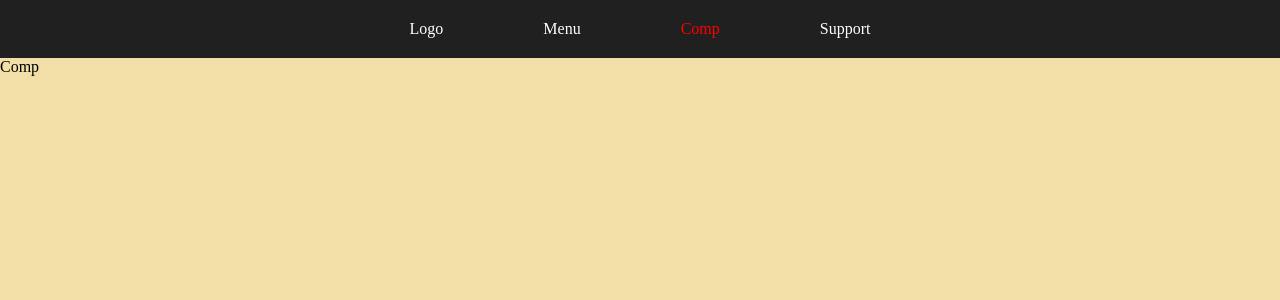
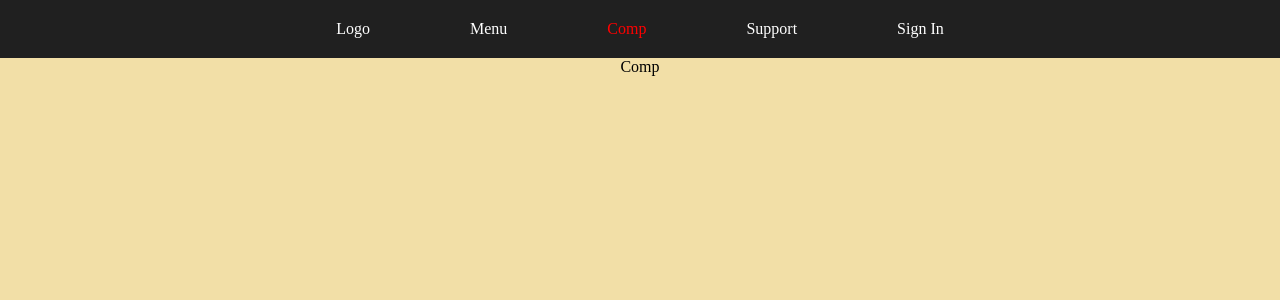
Before and after one commit to Sardor0795/rjs_tutorial, a React (Create React App) app: page /comp in a window 1280 px wide. Shown: the top 300 px of the page. Built offline with nearby package versions, Linux system fonts and the light colour scheme.

Commit message:
add useNavigate

```diff
--- a/src/index.css
+++ b/src/index.css
@@ -6,4 +6,5 @@
 
 body {
   background-color: rgb(242, 223, 167);
+  text-align: center;
 }
--- a/src/index.jsx
+++ b/src/index.jsx
@@ -3,9 +3,13 @@ import ReactDOM from "react-dom/client";
 import { ReactDomSix } from "./router_6";
 import "./index.css";
 
+import { BrowserRouter as Router } from "react-router-dom";
+
 const root = ReactDOM.createRoot(document.getElementById("root"));
 root.render(
   <React.StrictMode>
-    <ReactDomSix />
+    <Router>
+      <ReactDomSix />
+    </Router>
   </React.StrictMode>
 );
--- a/src/router_6/index.jsx
+++ b/src/router_6/index.jsx
@@ -1,23 +1,43 @@
 import React from "react";
-import { BrowserRouter as Router, Routes, Route } from "react-router-dom";
+import {
+  Routes,
+  Route,
+  Navigate,
+  useNavigate,
+} from "react-router-dom";
 import { Comp } from "./comp";
 import { Home } from "./home";
 import { Menu } from "./menu";
 import { Navbar } from "./navbar";
+import { SignIn } from "./signIn";
 import { Support } from "./support";
 
 export const ReactDomSix = () => {
+  const navigate = useNavigate();
+  const Back = () => {
+    navigate(-1);
+  };
   return (
     <div>
-      <Router>
-        <Navbar />
         <Routes>
-          <Route path="/home" element={<Home />} />
-          <Route path="/comp" element={<Comp />} />
-          <Route path="/menu" element={<Menu />} />
-          <Route path="/support" element={<Support />} />
+          <Route path="/" element={<Navigate to={"/home"} />} />
+          <Route element={<Navbar />}>
+            <Route path="/home" element={<Home />} />
+            <Route path="/comp" element={<Comp />} />
+            <Route path="/menu" element={<Menu />} />
+            <Route path="/support" element={<Support />} />
+          </Route>
+          <Route path="/signin" element={<SignIn />} />
+          <Route
+            path="*"
+            element={
+              <h1>
+                Page not found
+                <button onClick={Back}>back</button>
+              </h1>
+            }
+          />
         </Routes>
-      </Router>
     </div>
   );
 };
--- a/src/router_6/navbar/index.jsx
+++ b/src/router_6/navbar/index.jsx
@@ -1,16 +1,20 @@
 import React from "react";
-
 import { Container, Item, NavBar } from "./style";
+import { Outlet } from "react-router-dom";
 
 export const Navbar = () => {
   return (
+    <div>
       <NavBar>
         <Container className="navList">
           <Item to={"/home"}>Logo</Item>
           <Item to={"/menu"}>Menu</Item>
           <Item to={"/comp"}>Comp</Item>
           <Item to={"/support"}>Support</Item>
+          <Item to={"/signin"}>Sign In</Item>
         </Container>
       </NavBar>
+      <Outlet />
+    </div>
   );
 };
--- /dev/null
+++ b/src/router_6/signIn/index.jsx
@@ -0,0 +1,14 @@
+import React from "react";
+import { useNavigate } from "react-router-dom";
+
+export const SignIn = () => {
+  const navigate = useNavigate();
+  const onSubmit = () => {
+    navigate("/home");
+  };
+  return (
+    <div>
+      <button onClick={onSubmit}>submit</button>
+    </div>
+  );
+};
```
Lines whose indentation alone changed are shown as unchanged.
